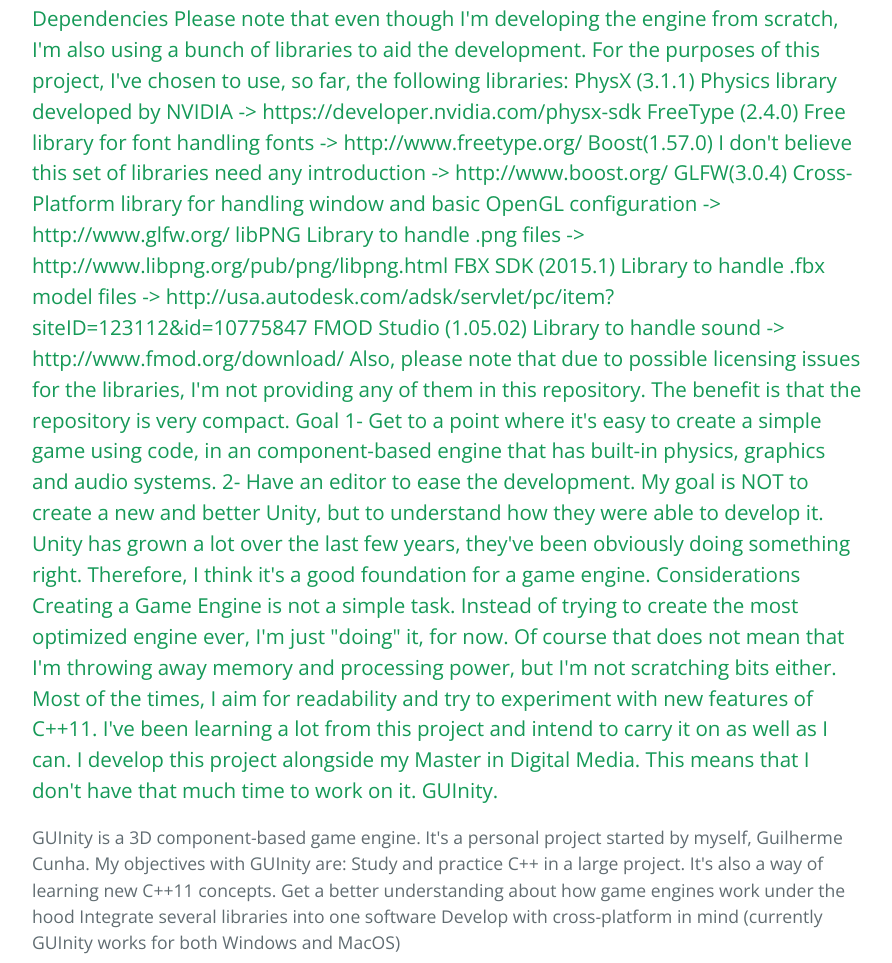
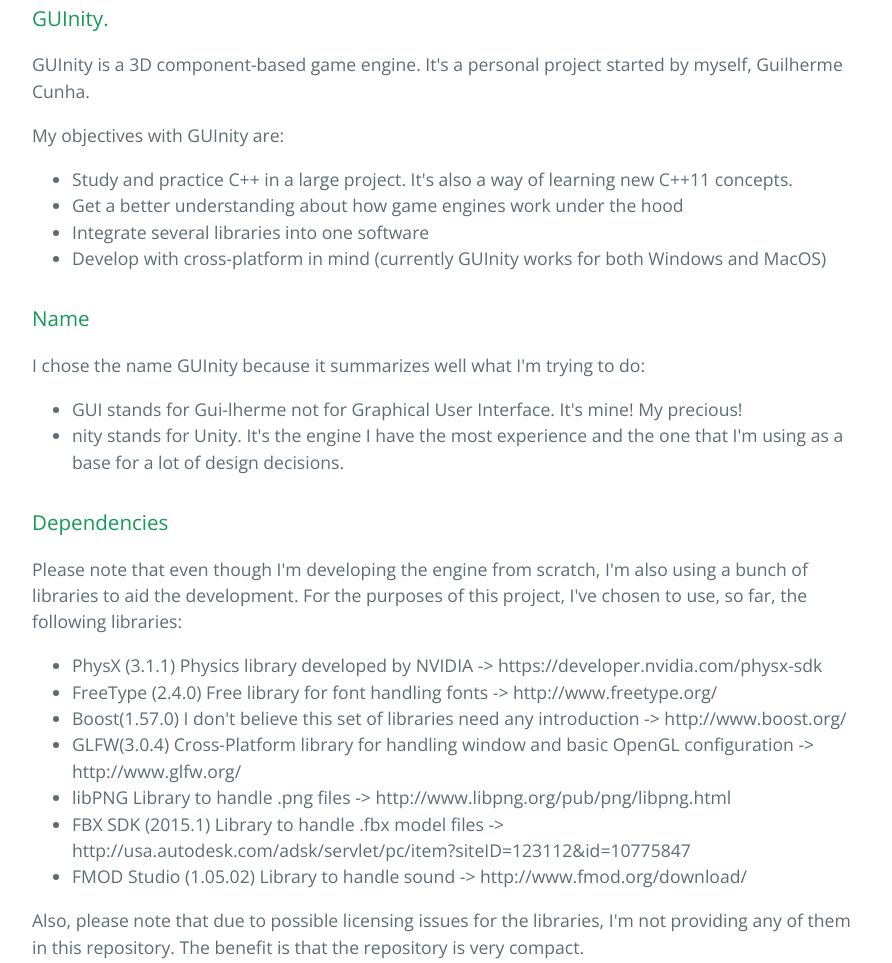
Before and after one commit to Caspila/GUInity, a plain HTML site: page index.html in a window 1280 px wide. Shown: the part 365-1328 px from the top of the page, without its empty margins (192-1084 px from the left). Drawn offline with nearby package versions, Linux system fonts and the light colour scheme.

Commit message:
no message

```diff
--- a/index.html
+++ b/index.html
@@ -11,7 +11,7 @@
   </head>
   <body>
     <section class="page-header">
-      <h1 class="project-name">Guinity</h1>
+      <h1 class="project-name">GUInity</h1>
       <h2 class="project-tagline"></h2>
       <a href="https://github.com/Caspila/GUInity" class="btn">View on GitHub</a>
       <a href="https://github.com/Caspila/GUInity/zipball/master" class="btn">Download .zip</a>
@@ -20,85 +20,63 @@
 
     <section class="main-content">
       <h3>
-
-
-
-
-
-Dependencies
-Please note that even though I'm developing the engine from scratch, I'm also using a bunch of libraries to aid the development. For the purposes of this project, I've chosen to use, so far, the following libraries:
-
-PhysX (3.1.1) Physics library developed by NVIDIA -> https://developer.nvidia.com/physx-sdk
-FreeType (2.4.0) Free library for font handling fonts -> http://www.freetype.org/
-Boost(1.57.0) I don't believe this set of libraries need any introduction -> http://www.boost.org/
-GLFW(3.0.4) Cross-Platform library for handling window and basic OpenGL configuration -> http://www.glfw.org/
-libPNG Library to handle .png files -> http://www.libpng.org/pub/png/libpng.html
-FBX SDK (2015.1) Library to handle .fbx model files -> http://usa.autodesk.com/adsk/servlet/pc/item?siteID=123112&id=10775847
-FMOD Studio (1.05.02) Library to handle sound -> http://www.fmod.org/download/
-Also, please note that due to possible licensing issues for the libraries, I'm not providing any of them in this repository. The benefit is that the repository is very compact.
-
-Goal
-1- Get to a point where it's easy to create a simple game using code, in an component-based engine that has built-in physics, graphics and audio systems.
-
-2- Have an editor to ease the development.
-
-My goal is NOT to create a new and better Unity, but to understand how they were able to develop it. Unity has grown a lot over the last few years, they've been obviously doing something right. Therefore, I think it's a good foundation for a game engine.
-
-Considerations
-Creating a Game Engine is not a simple task. Instead of trying to create the most optimized engine ever, I'm just "doing" it, for now. Of course that does not mean that I'm throwing away memory and processing power, but I'm not scratching bits either. Most of the times, I aim for readability and try to experiment with new features of C++11. I've been learning a lot from this project and intend to carry it on as well as I can.
-I develop this project alongside my Master in Digital Media. This means that I don't have that much time to work on it.
-
-
 <a id="GUInity" class="anchor" href="#GUInity" aria-hidden="true"><span class="octicon octicon-link"></span></a>GUInity.</h3>
 
-<p>GUInity is a 3D component-based game engine. It's a personal project started by myself, Guilherme Cunha.
+<p>GUInity is a 3D component-based game engine. It's a personal project started by myself, Guilherme Cunha.</p>
 
-My objectives with GUInity are:
+<p>My objectives with GUInity are:</p>
 
-Study and practice C++ in a large project. It's also a way of learning new C++11 concepts.
-Get a better understanding about how game engines work under the hood
-Integrate several libraries into one software
-Develop with cross-platform in mind (currently GUInity works for both Windows and MacOS)</p>
+<UL>
+<LI>Study and practice C++ in a large project. It's also a way of learning new C++11 concepts.
+<LI>Get a better understanding about how game engines work under the hood
+<LI>Integrate several libraries into one software
+<LI>Develop with cross-platform in mind (currently GUInity works for both Windows and MacOS)
+</UL>
 
 <h3>
 <a id="designer-templates" class="anchor" href="#designer-templates" aria-hidden="true"><span class="octicon octicon-link"></span></a>Name</h3>
 
-<p>I chose the name GUInity because it summarizes well what I'm trying to do:
+<p>I chose the name GUInity because it summarizes well what I'm trying to do:</p>
 
-GUI stands for Gui-lherme not for Graphical User Interface. It's mine! My precious!
-nity stands for Unity. It's the engine I have the most experience and the one that I'm using as a base for a lot of design decisions.</p>
-
+<UL>
+<LI>GUI stands for Gui-lherme not for Graphical User Interface. It's mine! My precious!
+<LI>nity stands for Unity. It's the engine I have the most experience and the one that I'm using as a base for a lot of design decisions.
+</UL>
 
 
 <h3>
 <a id="rather-drive-stick" class="anchor" href="#rather-drive-stick" aria-hidden="true"><span class="octicon octicon-link"></span></a>Dependencies</h3>
 
-<p>Please note that even though I'm developing the engine from scratch, I'm also using a bunch of libraries to aid the development. For the purposes of this project, I've chosen to use, so far, the following libraries:
-
-PhysX (3.1.1) Physics library developed by NVIDIA -> https://developer.nvidia.com/physx-sdk
-FreeType (2.4.0) Free library for font handling fonts -> http://www.freetype.org/
-Boost(1.57.0) I don't believe this set of libraries need any introduction -> http://www.boost.org/
-GLFW(3.0.4) Cross-Platform library for handling window and basic OpenGL configuration -> http://www.glfw.org/
-libPNG Library to handle .png files -> http://www.libpng.org/pub/png/libpng.html
-FBX SDK (2015.1) Library to handle .fbx model files -> http://usa.autodesk.com/adsk/servlet/pc/item?siteID=123112&id=10775847
-FMOD Studio (1.05.02) Library to handle sound -> http://www.fmod.org/download/
-Also, please note that due to possible licensing issues for the libraries, I'm not providing any of them in this repository. The benefit is that the repository is very compact.
+<p>Please note that even though I'm developing the engine from scratch, I'm also using a bunch of libraries to aid the development. For the purposes of this project, I've chosen to use, so far, the following libraries:</p>
+<UL>
+<LI>PhysX (3.1.1) Physics library developed by NVIDIA -> https://developer.nvidia.com/physx-sdk
+<LI>FreeType (2.4.0) Free library for font handling fonts -> http://www.freetype.org/
+<LI>Boost(1.57.0) I don't believe this set of libraries need any introduction -> http://www.boost.org/
+<LI>GLFW(3.0.4) Cross-Platform library for handling window and basic OpenGL configuration -> http://www.glfw.org/
+<LI>libPNG Library to handle .png files -> http://www.libpng.org/pub/png/libpng.html
+<LI>FBX SDK (2015.1) Library to handle .fbx model files -> http://usa.autodesk.com/adsk/servlet/pc/item?siteID=123112&id=10775847
+<LI>FMOD Studio (1.05.02) Library to handle sound -> http://www.fmod.org/download/
+</UL>
+<p>Also, please note that due to possible licensing issues for the libraries, I'm not providing any of them in this repository. The benefit is that the repository is very compact.
 </p>
 
 <h3>
 <a id="authors-and-contributors" class="anchor" href="#authors-and-contributors" aria-hidden="true"><span class="octicon octicon-link"></span></a>Goal</h3>
 
-<p>1- Get to a point where it's easy to create a simple game using code, in an component-based engine that has built-in physics, graphics and audio systems.
 
-2- Have an editor to ease the development.
+<UL>
+<LI>Get to a point where it's easy to create a simple game using code, in an component-based engine that has built-in physics, graphics and audio systems.
 
-My goal is NOT to create a new and better Unity, but to understand how they were able to develop it. Unity has grown a lot over the last few years, they've been obviously doing something right. Therefore, I think it's a good foundation for a game engine.</p>
+<LI>Have an editor to ease the development.
+</UL>
+
+<p>My goal is NOT to create a new and better Unity, but to understand how they were able to develop it. Unity has grown a lot over the last few years, they've been obviously doing something right. Therefore, I think it's a good foundation for a game engine.</p>
 
 <h3>
 <a id="support-or-contact" class="anchor" href="#support-or-contact" aria-hidden="true"><span class="octicon octicon-link"></span></a>Considerations</h3>
 
-<p>Creating a Game Engine is not a simple task. Instead of trying to create the most optimized engine ever, I'm just "doing" it, for now. Of course that does not mean that I'm throwing away memory and processing power, but I'm not scratching bits either. Most of the times, I aim for readability and try to experiment with new features of C++11. I've been learning a lot from this project and intend to carry it on as well as I can.
-I develop this project alongside my Master in Digital Media. This means that I don't have that much time to work on it.</p>
+<p>Creating a Game Engine is not a simple task. Instead of trying to create the most optimized engine ever, I'm just "doing" it, for now. Of course that does not mean that I'm throwing away memory and processing power, but I'm not scratching bits either. Most of the times, I aim for readability and try to experiment with new features of C++11. I've been learning a lot from this project and intend to carry it on as well as I can.</p>
+<p>I develop this project alongside my Master in Digital Media. This means that I don't have that much time to work on it.</p>
 
       <footer class="site-footer">
         <span class="site-footer-owner"><a href="https://github.com/Caspila/GUInity">Guinity</a> is maintained by <a href="https://github.com/Caspila">Caspila</a>.</span>
```
